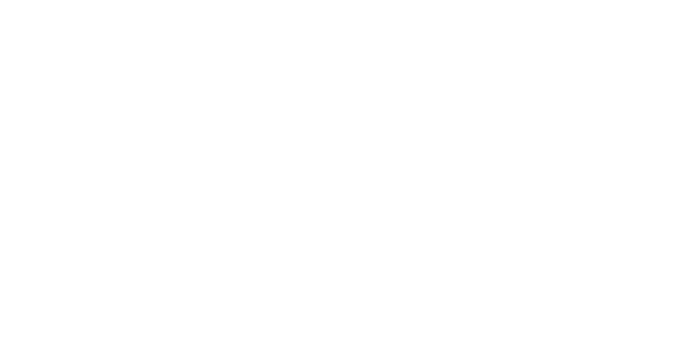
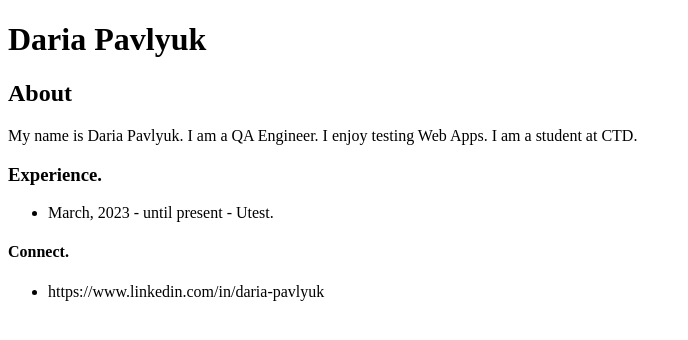
Before and after one commit to DariaPavlyuk81/daria-pavlyuk-IO, a plain HTML site: page index.html in a window 1280 px wide. Shown: the whole page, without its empty margins (0-688 px from the left). Drawn offline with Linux system fonts and the light colour scheme.

Commit message:
about, experience, connect sections added

```diff
--- a/index.html
+++ b/index.html
@@ -4,9 +4,39 @@
     <meta charset="UTF-8">
     <meta http-equiv="X-UA-Compatible" content="IE=edge">
     <meta name="viewport" content="width=device-width, initial-scale=1.0">
-    <title>Document</title>
+    <title>Daria Pavlyuk Portfolio</title>
 </head>
 <body>
+    <h1>
+        Daria Pavlyuk
+    </h1>
+    <h2>
+        About
+    </h2>
+    <p>
+        My name is Daria Pavlyuk. I am a QA Engineer. I enjoy testing Web Apps.
+        I am a student at CTD.
+    </p>
+    <h3>
+        Experience.
+    </h3>
+    <ul>
+        <li>
+            March, 2023 - until present - Utest.
+        </li>
+    </ul>
+    <h4>
+        Connect.
+    </h4>
+    <ul>
+        <li>
+            https://www.linkedin.com/in/daria-pavlyuk
+
+        </li>
+
+
+    </ul>
+
 
 </body>
 </html>
```
